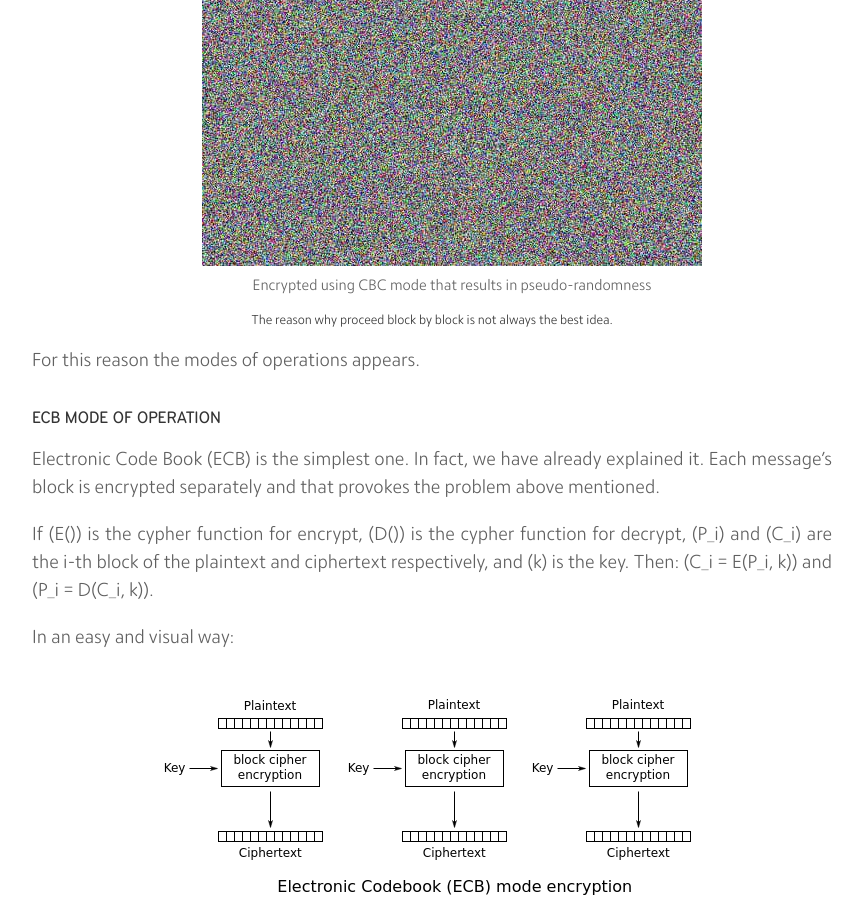
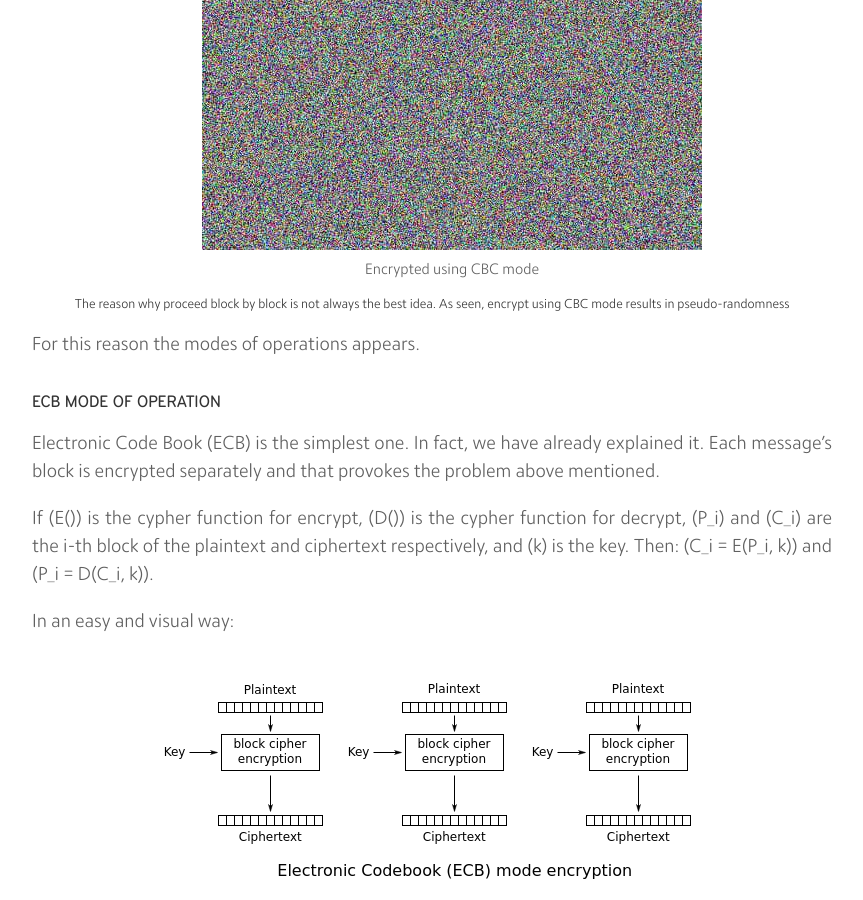
Before and after one commit to MrAnnix/MrAnnix.github.io, a Jekyll site: the page built from _posts/2019-11-07-block-cipher-operation-modes.md, in a window 1280 px wide and 900 px high, scrolled down 2830 px. Shown: the whole window, without its empty margins (208-1071 px from the left). Built offline with Jekyll 4.4.1, drawn with Linux system fonts in a browser that asks for light colours; nearby versions of some CDN libraries; library files that are not in the unit come from our copies.

Commit message:
Update 2019-11-07-block-cipher-operation-modes.md

```diff
--- a/_posts/2019-11-07-block-cipher-operation-modes.md
+++ b/_posts/2019-11-07-block-cipher-operation-modes.md
@@ -26,26 +26,26 @@
 
 <figure class="align-center">
   <ul>
-    <li style="display:inline;list-style-type:none">
-      <figure class="align-center">
+    <li style="list-style-type:none">
+      <figure class="align-center" style="display:inline">
         <img src="{{ '/assets/images/blog/block-cipher-operation-modes/original.jpg' | absolute_url }}" alt="Original image">
         <figcaption>Original image</figcaption>
       </figure>
     </li>
-    <li style="display:inline;list-style-type:none">
-      <figure class="align-center">
+    <li style="list-style-type:none">
+      <figure class="align-center" style="display:inline">
         <img src="{{ '/assets/images/blog/block-cipher-operation-modes/ecb.jpg' | absolute_url }}" alt="ECB encripted image">
         <figcaption>Encrypted using ECB mode</figcaption>
       </figure>
     </li>
-    <li style="display:inline;list-style-type:none">
-      <figure class="align-center">
+    <li style="list-style-type:none">
+      <figure class="align-center" style="display:inline">
         <img src="{{ '/assets/images/blog/block-cipher-operation-modes/cbc.jpg' | absolute_url }}" alt="CBC encripted image">
-        <figcaption>Encrypted using CBC mode that results in pseudo-randomness</figcaption>
+        <figcaption>Encrypted using CBC mode</figcaption>
       </figure>
     </li>
   </ul>
-  <figcaption>The reason why proceed block by block is not always the best idea.</figcaption>
+  <figcaption>The reason why proceed block by block is not always the best idea. As seen, encrypt using CBC mode results in pseudo-randomness</figcaption>
 </figure>
 
 For this reason the modes of operations appears.
```
